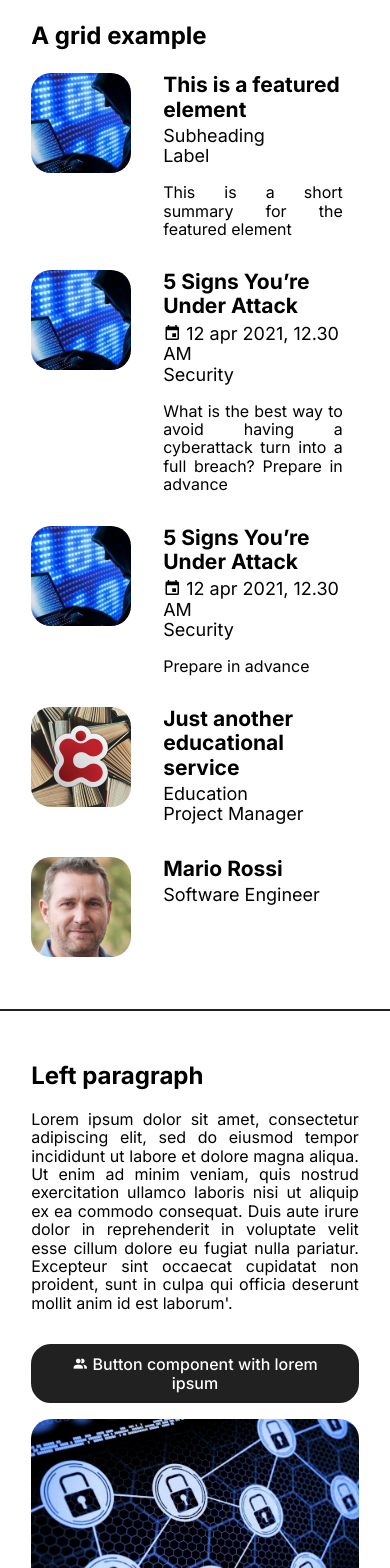
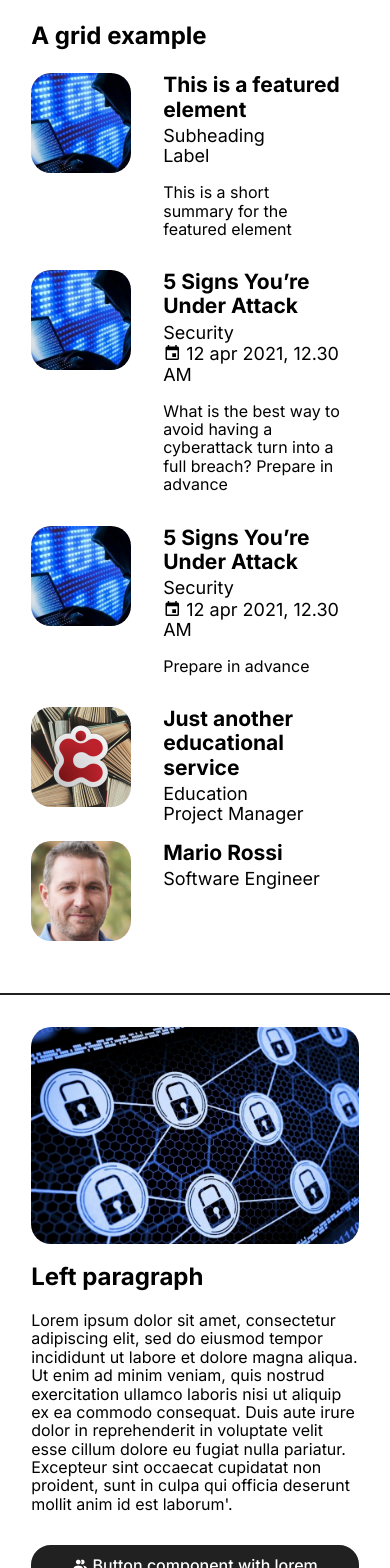
Before and after one commit to lucagrammer/Plug-IT, a Nuxt app: page / in a window 390 px wide. Shown: the part 432-2000 px from the top of the page. Built offline with nearby package versions, Linux system fonts and the light colour scheme.

Commit message:
Fix of some accessibility bugs and addition of validators for props
Solved issues:
-tabindex now works for the logo,
-social links now are labelled properly,
-external links are now correctly managed

```diff
--- a/components/BaseButton.vue
+++ b/components/BaseButton.vue
@@ -18,7 +18,7 @@
 export default {
   props: {
     // label: the button label
-    label: { type: String, default: () => '' },
+    label: { type: String, default: () => '', required: true },
 
     // icon: the icon to be shown (optional)
     icon: { type: String, default: () => '' },
--- a/components/Paragraph.vue
+++ b/components/Paragraph.vue
@@ -5,12 +5,12 @@
   └── default slot: paragraph's text
   Props:
   ├── image: image for the paragraphs (optional)
-  ├── image-cap: alt attribute of the image for SEO purposes (optional)
+  ├── image-cap: alt attribute of the image (optional)
   └── postion: position of the paragraph's text. Either 'right' or 'left'. Right by default (optional)
 -->
 
 <template>
-  <section class="paragraph">
+  <section :class="'paragraph-container ' + mobileContainerClass">
     <!-- Left image of the paragraph   -->
     <div v-if="leftImageVisibility" class="paragraph-image">
       <figure class="wrapper">
@@ -19,8 +19,8 @@
     </div>
 
     <!-- Text of the paragraph -->
-    <div :class="paragraphClass">
-      <div :class="'wrapper ' + paragraphTypeClass">
+    <div :class="paragraphTextClass">
+      <div :class="'wrapper ' + textWrapperClass">
         <slot> </slot>
       </div>
     </div>
@@ -40,32 +40,52 @@ export default {
     // image: image for the paragraphs (optional)
     image: { type: String, default: () => '' },
 
-    // image-cap: alt attribute of the image for SEO purposes (optional)
-    imageCap: { type: String, default: () => 'ICT image' },
+    // image-cap: alt attribute of the image (optional)
+    imageCap: { type: String, default: () => '' },
 
     // postion: position of the paragraph's text. Either 'right' or 'left'. Right by default (optional)
-    position: { type: String, default: () => 'right' },
+    position: {
+      type: String,
+      default: () => 'right',
+      validator: (value) => ['right', 'left'].includes(value.toLowerCase()),
+    },
   },
   data() {
     return {
       // Visibility flag of the left image
-      leftImageVisibility: this.image !== '' && this.position === 'right',
+      leftImageVisibility: this.hasImage() && this.isRightPositioned(),
 
       // Visibility flag of the right image
-      rightImageVisibility: this.image !== '' && this.position === 'left',
+      rightImageVisibility: this.hasImage() && !this.isRightPositioned(),
 
-      // Class for the paragraph's text
-      paragraphClass:
-        this.image !== '' ? 'paragraph-text' : 'paragraph-text-only',
+      // Class of the main container of the paragraph to show the image always before the text in mobile version.
+      mobileContainerClass: this.isRightPositioned()
+        ? ''
+        : 'image-before-paragraph',
 
-      // Class for the wrapper of the paragraph's text
-      paragraphTypeClass:
-        this.image === ''
-          ? ''
-          : this.position === 'right'
-          ? ' right-paragraph'
-          : ' left-paragraph',
+      // Class for the paragraph's text to manage its size according to its type
+      paragraphTextClass: this.hasImage()
+        ? 'paragraph-text'
+        : 'paragraph-text-only',
+
+      // Class for the wrapper of the paragraph's text to define left/right margin
+      textWrapperClass: !this.hasImage()
+        ? ''
+        : this.isRightPositioned()
+        ? ' right-paragraph'
+        : ' left-paragraph',
     }
+  },
+  methods: {
+    // Return true iff the paragraph's text is right positioned
+    isRightPositioned() {
+      return this.position === 'right'
+    },
+
+    // Return true iff the paragraph is not a text-only one
+    hasImage() {
+      return this.image !== ''
+    },
   },
 }
 </script>
@@ -75,7 +95,7 @@ export default {
   display: inline-block;
   margin: auto;
 }
-.paragraph {
+.paragraph-container {
   margin-top: 1.5em;
   margin-bottom: 1.5em;
   width: 100%;
@@ -131,12 +151,13 @@ img {
   .right-paragraph {
     padding-left: 0px;
   }
-  .paragraph-image {
-    float: right;
-  }
   .left-paragraph :first-child,
   .right-paragraph :first-child {
     margin-top: revert;
   }
+  .image-before-paragraph {
+    display: flex;
+    flex-direction: column-reverse;
+  }
 }
 </style>
--- a/components/grids/Card.vue
+++ b/components/grids/Card.vue
@@ -2,14 +2,13 @@
   Component: Card
   Description: A card with an image and a structured description
   Props:
-  ├── image: card image path (headign prop is used as alt attribute)
-  ├── icon: the icon to be shown (optional)
+  ├── image: card image path
   ├── heading: main heading of the card
-  ├── destination-link: destination link of the heading and image (optional)
+  ├── destination-link: destination link of the heading and image
   ├── subheading: subheading of the card
-  ├── subheading-icon: icon to be shown before the subheading (optional)
   ├── subheading-link: link of the subheading (optional)
   ├── label: additional label of the card (optional)
+  ├── label-icon: icon to be shown before the label (optional)
   └── summary: short paragraph to be shown inside the card (optional)
 -->
 
@@ -17,13 +16,8 @@
   <div class="card">
     <!-- Right card image -->
     <div class="card-image">
-      <figure class="wrapper">
-        <nuxt-link
-          :class="destinationLink !== '' ? '' : 'disabled-link'"
-          :to="destinationLink"
-        >
-          <img :src="image" :alt="heading" />
-        </nuxt-link>
+      <figure class="wrapper" @click="navigateTo(destinationLink)">
+        <img :src="image" :alt="heading" />
       </figure>
     </div>
 
@@ -31,10 +25,7 @@
     <div class="card-description">
       <!-- Heading -->
       <h3>
-        <nuxt-link
-          :class="destinationLink !== '' ? '' : 'disabled-link'"
-          :to="destinationLink"
-        >
+        <nuxt-link :to="destinationLink">
           {{ heading }}
         </nuxt-link>
       </h3>
@@ -45,43 +36,44 @@
           :class="subheadingLink !== '' ? '' : 'disabled-link'"
           :to="subheadingLink"
         >
-          <span :class="subheadingIcon"></span>
           {{ subheading }}
         </nuxt-link>
       </h4>
 
       <!-- Label -->
-      <h4>{{ label }}</h4>
+      <h4 v-if="label != ''"><span :class="labelIcon"></span> {{ label }}</h4>
 
       <!-- Summary -->
-      <p>{{ summary }}</p>
+      <p v-if="summary != ''">{{ summary }}</p>
     </div>
   </div>
 </template>
 
 <script>
+import RoutingMixins from '~/mixins/Routing.js'
 export default {
+  mixins: [RoutingMixins],
   props: {
-    // image: card image path (headign prop is used as alt attribute)
-    image: { type: String, default: () => '' },
+    // image: card image path
+    image: { type: String, default: () => '', required: true },
 
     // heading: main heading of the card
-    heading: { type: String, default: () => '' },
+    heading: { type: String, default: () => '', required: true },
 
-    // destination-link: destination link of the heading and image (optional)
-    destinationLink: { type: String, default: () => '' },
+    // destination-link: destination link of the heading and image
+    destinationLink: { type: String, default: () => '', required: true },
 
     // subheading: subheading of the card
-    subheading: { type: String, default: () => '' },
-
-    // subheading-icon: icon to be shown before the subheading (optional)
-    subheadingIcon: { type: String, default: () => '' },
+    subheading: { type: String, default: () => '', required: true },
 
     // subheading-link: link of the subheading (optional)
     subheadingLink: { type: String, default: () => '' },
 
     // label: additional label of the card (optional)
     label: { type: String, default: () => '' },
+
+    // label-icon: icon to be shown before the label (optional)
+    labelIcon: { type: String, default: () => '' },
 
     // summary: short paragraph to be shown inside the card (optional)
     summary: { type: String, default: () => '' },
--- a/components/grids/Grid.vue
+++ b/components/grids/Grid.vue
@@ -2,7 +2,7 @@
   Component: Grid
   Description: A grid of cards
   Props:
-  ├── featured-element: featured card component props
+  ├── featured-element: featured card component props (optional)
   └── elements: array of card component props
 -->
 
@@ -16,9 +16,9 @@
           :heading="featuredElement.heading"
           :destination-link="featuredElement.destinationLink"
           :subheading="featuredElement.subheading"
-          :subheading-icon="featuredElement.subheadingIcon"
           :subheading-link="featuredElement.subheadingLink"
           :label="featuredElement.label"
+          :label-icon="featuredElement.labelIcon"
           :summary="featuredElement.summary"
         />
       </div>
@@ -40,9 +40,9 @@
           :heading="element.heading"
           :destination-link="element.destinationLink"
           :subheading="element.subheading"
-          :subheading-icon="element.subheadingIcon"
           :subheading-link="element.subheadingLink"
           :label="element.label"
+          :label-icon="element.labelIcon"
           :summary="element.summary"
         />
       </div>
@@ -55,11 +55,11 @@ import Card from './Card.vue'
 export default {
   components: { Card },
   props: {
-    // featured-element: featured card component props
+    // featured-element: featured card component props (optional)
     featuredElement: { type: Object, default: () => null },
 
     // elements: array of card component props
-    elements: { type: Array, default: () => [] },
+    elements: { type: Array, default: () => [], required: true },
   },
 }
 </script>
--- a/layouts/default.vue
+++ b/layouts/default.vue
@@ -46,9 +46,6 @@ hr {
   border-top: #212121 solid 2px;
   width: 100%;
 }
-p {
-  text-align: justify;
-}
 figure img {
   border-radius: 20px;
 }
--- /dev/null
+++ b/mixins/Routing.js
@@ -0,0 +1,15 @@
+export default {
+  methods: {
+    // Navigate to a specified path
+    navigateTo(path) {
+      this.$router.push(path)
+    },
+  },
+}
+
+/*
+How to use this in local components:
+import RoutingMixins from '~/mixins/Routing.js'
+export default {
+  mixins: [RoutingMixins],
+*/
--- a/pages/index.vue
+++ b/pages/index.vue
@@ -21,7 +21,11 @@
     </section>
     <hr />
     <section class="section-container">
-      <paragraph :image="testImage" :image-cap="testCap" position="left">
+      <paragraph
+        :image="testImage"
+        image-cap="A man in front of a PC writing code"
+        position="left"
+      >
         <h2>Left paragraph</h2>
         <p>
           Lorem ipsum dolor sit amet, consectetur adipiscing elit, sed do
@@ -37,7 +41,7 @@
           icon="mdi mdi-account-multiple"
         ></base-button>
       </paragraph>
-      <paragraph :image="testImage" :image-cap="testCap" position="right">
+      <paragraph :image="testImage" image-cap="Bits flowing" position="right">
         <h2>Right one</h2>
         <p>
           Lorem ipsum dolor sit amet, consectetur adipiscing elit, sed do
@@ -51,7 +55,7 @@
       </paragraph>
     </section>
     <section>
-      <contact-form pageName="pippo" />
+      <contact-form page-name="pippo" />
     </section>
   </main>
 </template>
@@ -70,14 +74,13 @@ export default {
   },
   data() {
     return {
-      testCap: 'This is an image',
       testImage: '/security.png',
       featuredElement: {
         id: 1,
         image: 'event.png',
         heading: 'This is a featured element',
-        subheadingLink: '',
-        destinationLink: '',
+        subheadingLink: '/areas/2',
+        destinationLink: '/events/23',
         subheading: 'Subheading',
         label: 'Label',
         summary: 'This is a short summary for the featured element',
@@ -89,9 +92,9 @@ export default {
           heading: '5 Signs You’re Under Attack',
           subheadingLink: '/areas/1',
           destinationLink: '/events/1',
-          subheading: '12 apr 2021, 12.30 AM',
-          subheadingIcon: 'mdi mdi-calendar',
-          label: 'Security',
+          subheading: 'Security',
+          labelIcon: 'mdi mdi-calendar',
+          label: '12 apr 2021, 12.30 AM',
           summary:
             'What is the best way to avoid having a cyberattack turn into a full breach? Prepare in advance',
         },
@@ -99,9 +102,11 @@ export default {
           id: 1,
           image: 'event.png',
           heading: '5 Signs You’re Under Attack',
-          subheading: '12 apr 2021, 12.30 AM',
-          subheadingIcon: 'mdi mdi-calendar',
-          label: 'Security',
+          subheading: 'Security',
+          destinationLink: '/events/24',
+          subheadingLink: '/areas/3',
+          labelIcon: 'mdi mdi-calendar',
+          label: '12 apr 2021, 12.30 AM',
           summary: 'Prepare in advance',
         },
         {
@@ -109,6 +114,8 @@ export default {
           image: 'classter_logo.png',
           heading: 'Just another educational service',
           subheading: 'Education',
+          destinationLink: '/services/3',
+          subheadingLink: '/areas/3',
           label: 'Project Manager',
         },
         {
```
Also changed, not shown: components/ContactForm.vue (+12 -14 lines), components/TheFooter.vue (+7 -4 lines), components/TheHeader.vue (+8 -4 lines).
